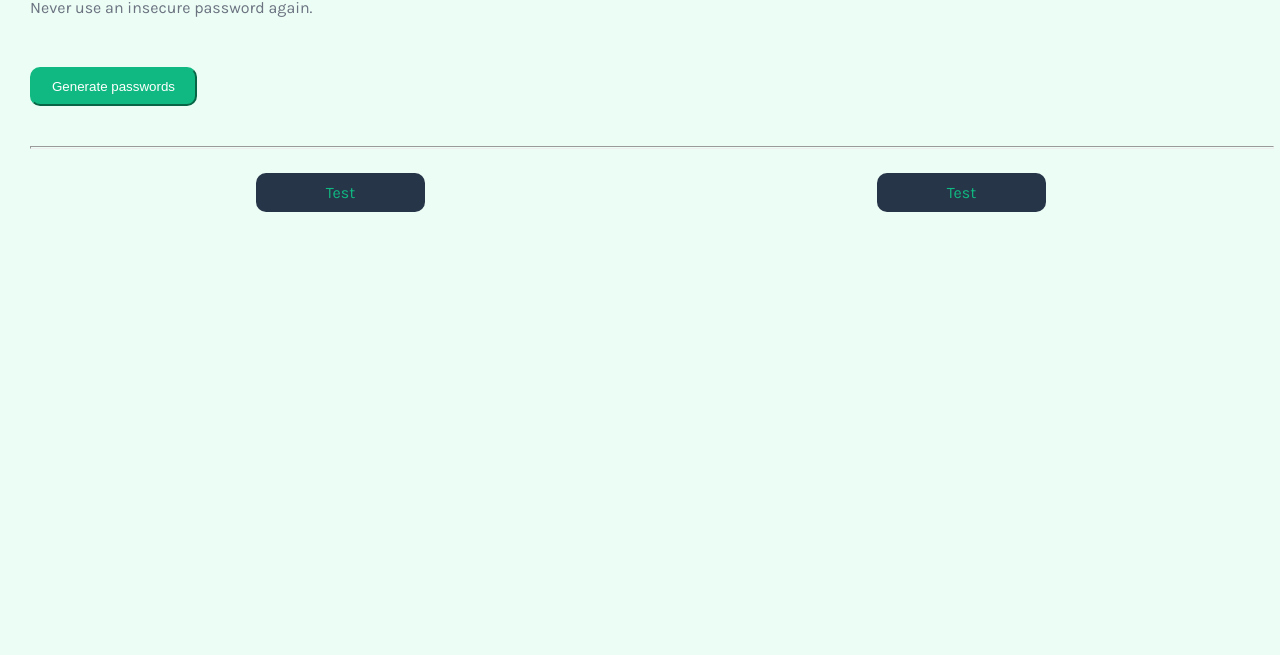
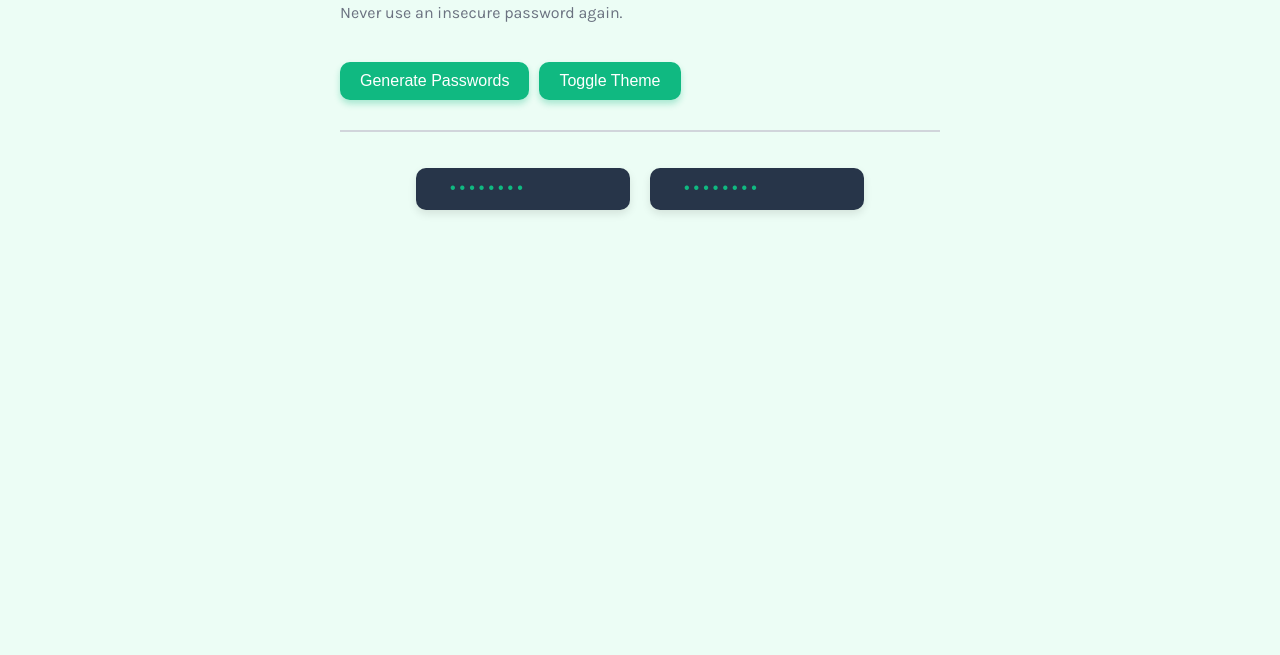
Before and after one commit to JoelErulu/PasswordGenerator, a plain HTML site: page index.html in a window 1280 px wide. Shown: the part 145-800 px from the top of the page. Drawn offline with Linux system fonts and the light colour scheme; a web font is replaced by a local one.

Commit message:
Dark mode and removed Test

```diff
--- a/index.css
+++ b/index.css
@@ -1,52 +1,116 @@
 body {
     background-color: #ECFDF5;
-    font-family: Karla;
-    margin-left: 30px;
-    margin-top: 100px
+    font-family: 'Karla', sans-serif;
+    margin: 100px 30px 0 30px;
+    color: #1F2937;
+    transition: background-color 0.3s ease, color 0.3s ease;
 }
 
-hr {
-    margin-top: 40px;
+.textBody {
+    text-align: left;
+    max-width: 600px;
+    margin: 0 auto;
+}
+
+h1 {
+    font-size: 2rem;
+    font-weight: 700;
 }
 
 .randomPassword {
     color: #10B981;
-
 }
 
-.textBody {
-    text-align: left;
+.textBody > p {
+    margin-top: -10px;
+    margin-bottom: 40px;
+    color: #6B7280;
+    font-size: 1rem;
 }
 
-
-.textBody > p {
-    margin-top: -15px;
-    margin-bottom: 50px;
-    color: #6B7280;
+.options {
+    margin-bottom: 20px;
+    display: flex;
+    flex-direction: column;
+    gap: 10px;
 }
 
+.controls {
+    display: flex;
+    gap: 10px;
+    flex-wrap: wrap;
+    margin-bottom: 20px;
+}
 
 button {
     background-color: #10B981;
     color: white;
-    border-color: #10B981;
+    border: none;
     border-radius: 10px;
-    padding: 10px 20px 10px 20px;
+    padding: 10px 20px;
+    font-size: 1rem;
+    cursor: pointer;
+    transition: background-color 0.3s ease, box-shadow 0.3s ease;
+    box-shadow: 0 4px 6px rgba(16, 185, 129, 0.3);
+}
 
+button:hover {
+    background-color: #0f9e6b;
+    box-shadow: 0 6px 12px rgba(16, 185, 129, 0.4);
 }
+
+hr {
+    margin-top: 30px;
+    border: none;
+    height: 2px;
+    background-color: #D1D5DB;
+}
+
 .password {
     display: flex;
-    justify-content: space-around;
-
+    justify-content: center;
+    gap: 20px;
+    margin-top: 20px;
+    flex-wrap: wrap;
 }
 
-#passwordOutput1, #passwordOutput2 {
+.password div {
+    text-align: center;
+}
+
+#passwordOutput1,
+#passwordOutput2 {
     background-color: #273549;
     color: #10B981;
-    padding-left: 70px;
-    padding-right: 70px;
-    padding-top: 10px;
-    padding-bottom: 10px;
+    padding: 12px 32px;
     border-radius: 10px;
+    font-family: monospace;
+    font-size: 1rem;
+    min-width: 150px;
+    box-shadow: 0 4px 8px rgba(0,0,0,0.1);
+    margin-bottom: 10px;
+}
 
+#strengthMeter {
+    margin-top: 20px;
+    font-weight: bold;
+    color: #374151;
 }
+
+.dark-mode {
+    background-color: #111827;
+    color: #ECFDF5;
+}
+
+.dark-mode .textBody > p {
+    color: #9CA3AF;
+}
+
+.dark-mode #passwordOutput1,
+.dark-mode #passwordOutput2 {
+    background-color: #1F2937;
+}
+
+.dark-mode button {
+    background-color: #047857;
+}
--- a/index.html
+++ b/index.html
@@ -12,12 +12,15 @@
         <h1><b> Generate a
         <span class="randomPassword"> random password </span> </b></h1>
         <p> Never use an insecure password again.</p>
-        <button onclick="passwordGenerator()"> Generate passwords </button>
+        <div class="controls">
+            <button onclick="passwordGenerator()">Generate Passwords</button>
+            <button onclick="toggleTheme()">Toggle Theme</button>
+        </div>
         <hr width="100%" size="3">
         </div>
         <div class="password">
-            <p id="passwordOutput1"> Test </p>
-            <p id="passwordOutput2"> Test </p>
+            <p id="passwordOutput1"> •••••••• </p>
+            <p id="passwordOutput2"> •••••••• </p>
         </div>
 
         <script src="index.js"></script>
--- a/index.js
+++ b/index.js
@@ -15,6 +15,11 @@ function generateRandomPassword(length) {
 }
 
 function passwordGenerator() {
-  passwordOutput1.textContent = generateRandomPassword(10);
+  passwordOutput1.textContent = generateRandomPassword(10); // You can change the length as needed
   passwordOutput2.textContent = generateRandomPassword(10);
 }
+
+
+function toggleTheme() {
+    document.body.classList.toggle("dark-mode");
+}
```
